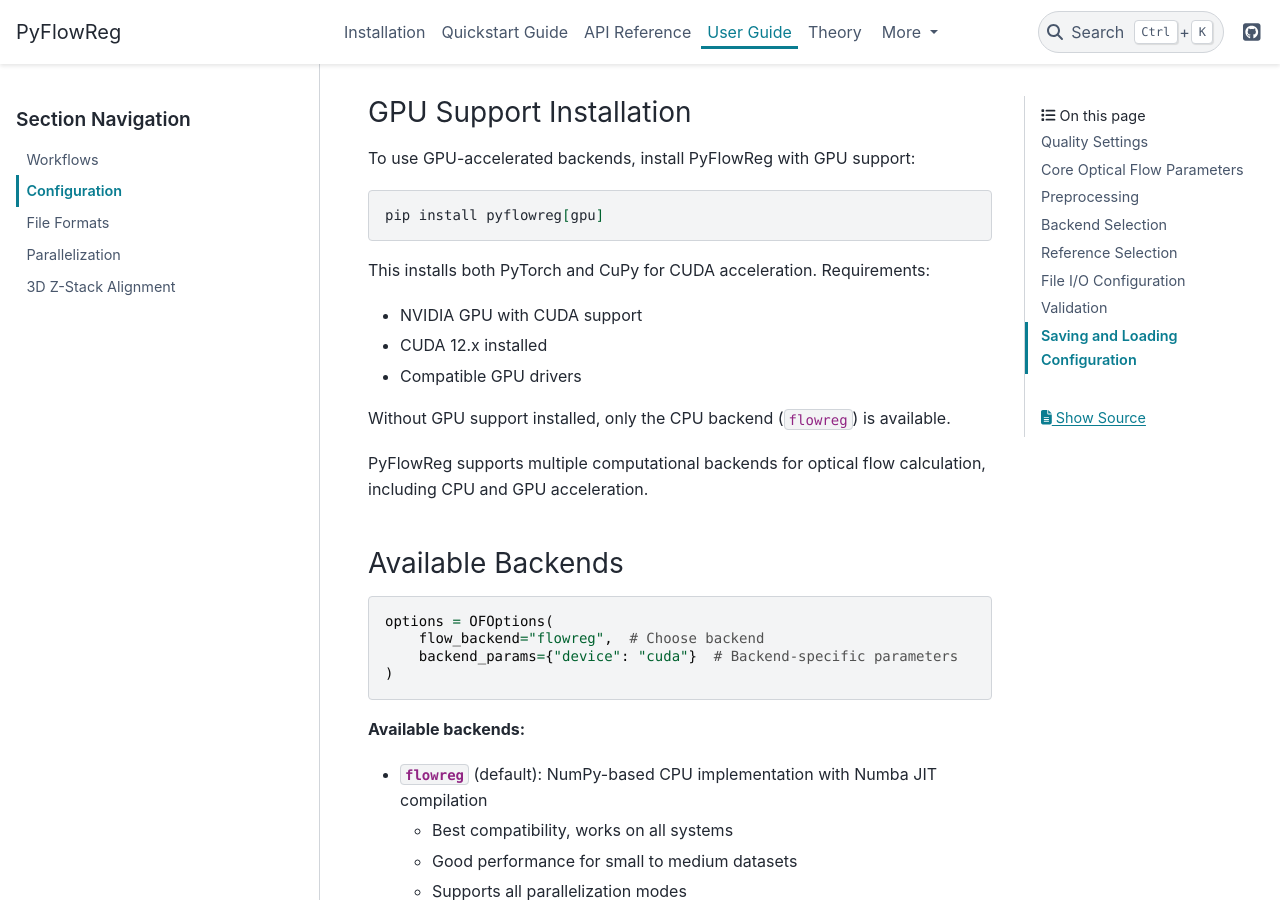
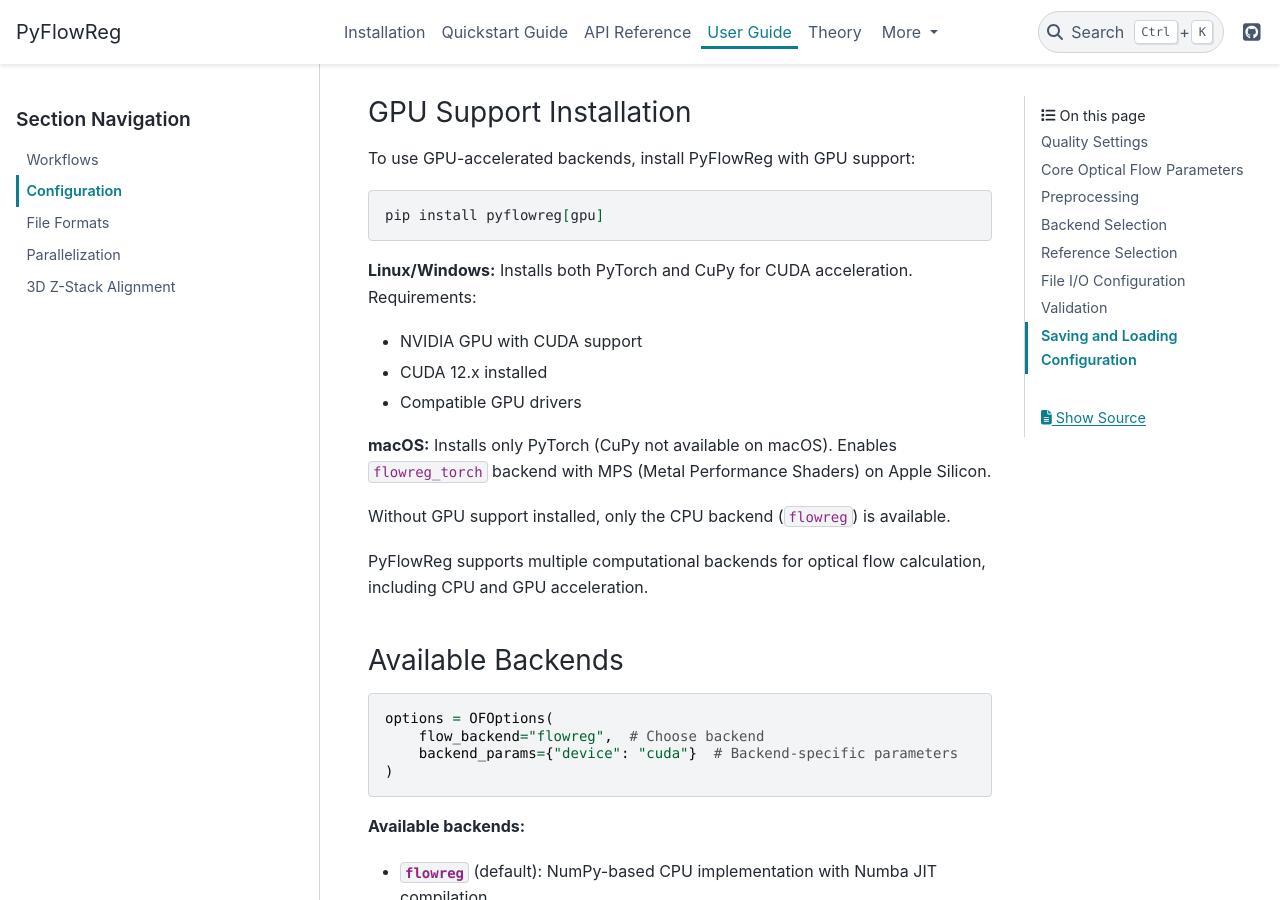
Before and after one commit to FlowRegSuite/pyflowreg, a Sphinx documentation site: the page built from docs/user_guide/configuration.md, in a window 1280 px wide and 900 px high, scrolled down 2907 px. Built offline with Sphinx 7.4.7 and the PyData theme 0.15.4, drawn with Linux system fonts in a browser that asks for light colours.

````diff
--- a/docs/user_guide/configuration.md
+++ b/docs/user_guide/configuration.md
@@ -118,10 +118,12 @@
 pip install pyflowreg[gpu]
 ```
 
-This installs both PyTorch and CuPy for CUDA acceleration. Requirements:
+**Linux/Windows:** Installs both PyTorch and CuPy for CUDA acceleration. Requirements:
 - NVIDIA GPU with CUDA support
 - CUDA 12.x installed
 - Compatible GPU drivers
+
+**macOS:** Installs only PyTorch (CuPy not available on macOS). Enables `flowreg_torch` backend with MPS (Metal Performance Shaders) on Apple Silicon.
 
 Without GPU support installed, only the CPU backend (`flowreg`) is available.
 
--- a/pyproject.toml
+++ b/pyproject.toml
@@ -49,7 +49,7 @@
     "pytest-cov>=5.0.0",
 ]
 gpu = [
-    "cupy-cuda12x",
+    "cupy-cuda12x; platform_system=='Linux' or platform_system=='Windows'",
     "torch>=2.2.0",
 ]
 docs = [
````
Also changed, not shown: 1 other file.
